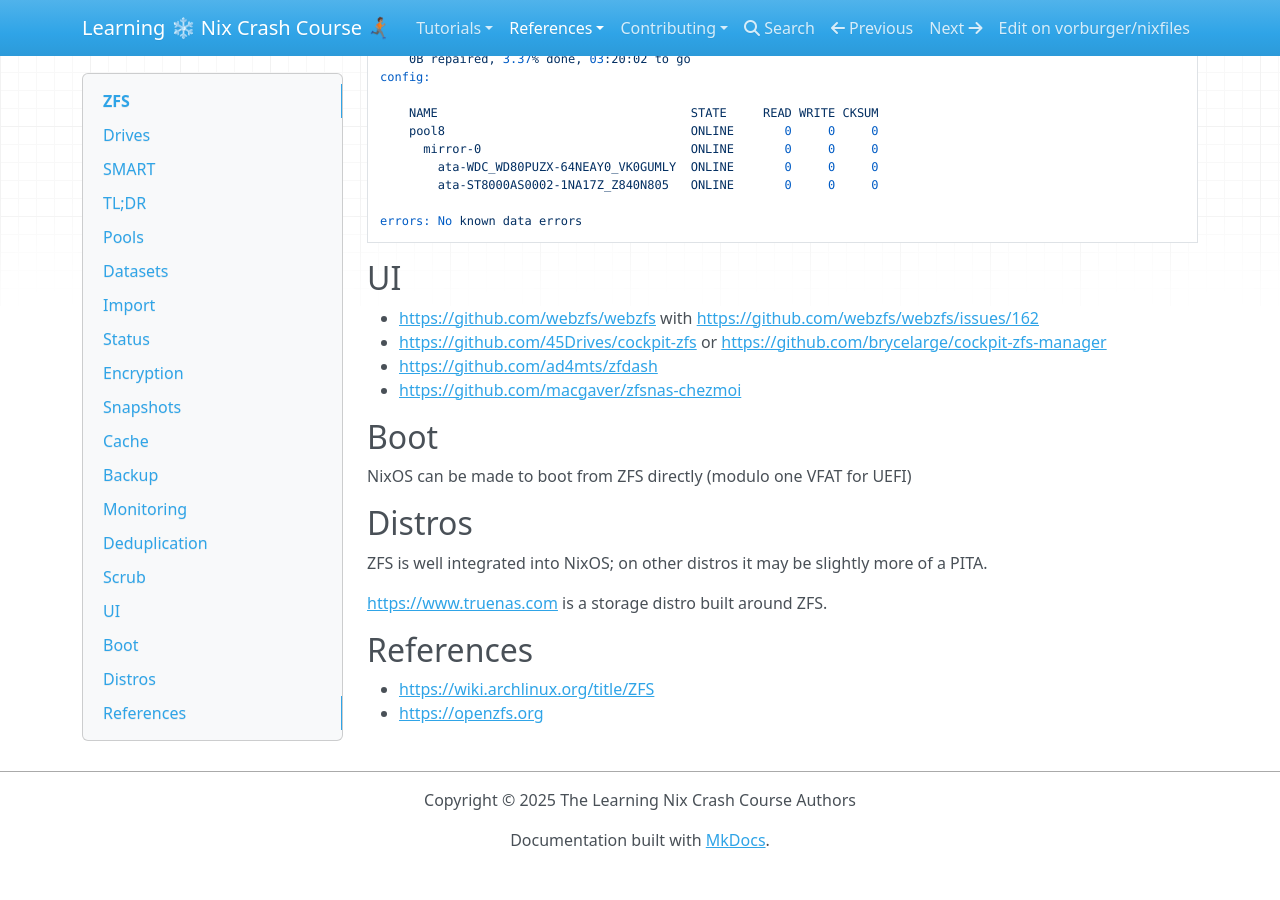
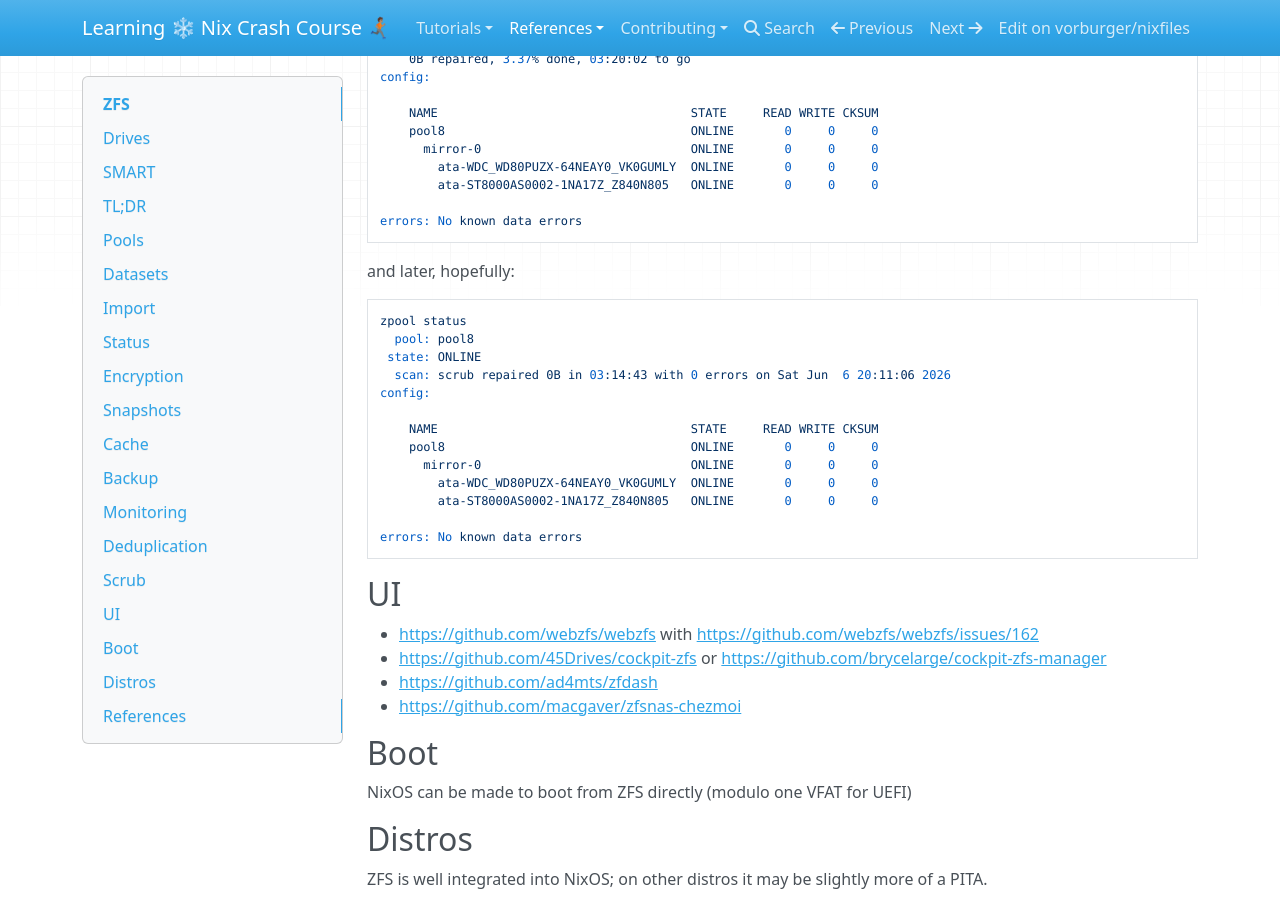
Before and after one commit to vorburger/nixfiles, an MkDocs documentation site: the page built from docs/docs/reference/zfs.md, in a window 1280 px wide and 900 px high, scrolled down 4870 px. Built offline with MkDocs 1.6.1, drawn with Linux system fonts in a browser that asks for light colours; nearby versions of some CDN libraries; before the commit the page ends 5738 px from its top, so only the background shows below that.

Commit message:
docs: scrub repaired 0B in 03:14:43 with 0 errors on Sat

```diff
--- a/docs/docs/reference/zfs.md
+++ b/docs/docs/reference/zfs.md
@@ -222,6 +222,22 @@ Automatic [scrubbing](https://openzfs.github.io/openzfs-docs/man/master/8/zpool-
 
     errors: No known data errors
 
+and later, hopefully:
+
+    zpool status
+      pool: pool8
+     state: ONLINE
+      scan: scrub repaired 0B in 03:14:43 with 0 errors on Sat Jun  6 20:11:06 2026
+    config:
+
+    	NAME                                   STATE     READ WRITE CKSUM
+    	pool8                                  ONLINE       0     0     0
+    	  mirror-0                             ONLINE       0     0     0
+    	    ata-WDC_WD80PUZX-64NEAY0_VK0GUMLY  ONLINE       0     0     0
+    	    ata-ST8000AS0002-1NA17Z_Z840N805   ONLINE       0     0     0
+
+    errors: No known data errors
+
 ## UI
 
 - https://github.com/webzfs/webzfs with https://github.com/webzfs/webzfs/issues/162
```
